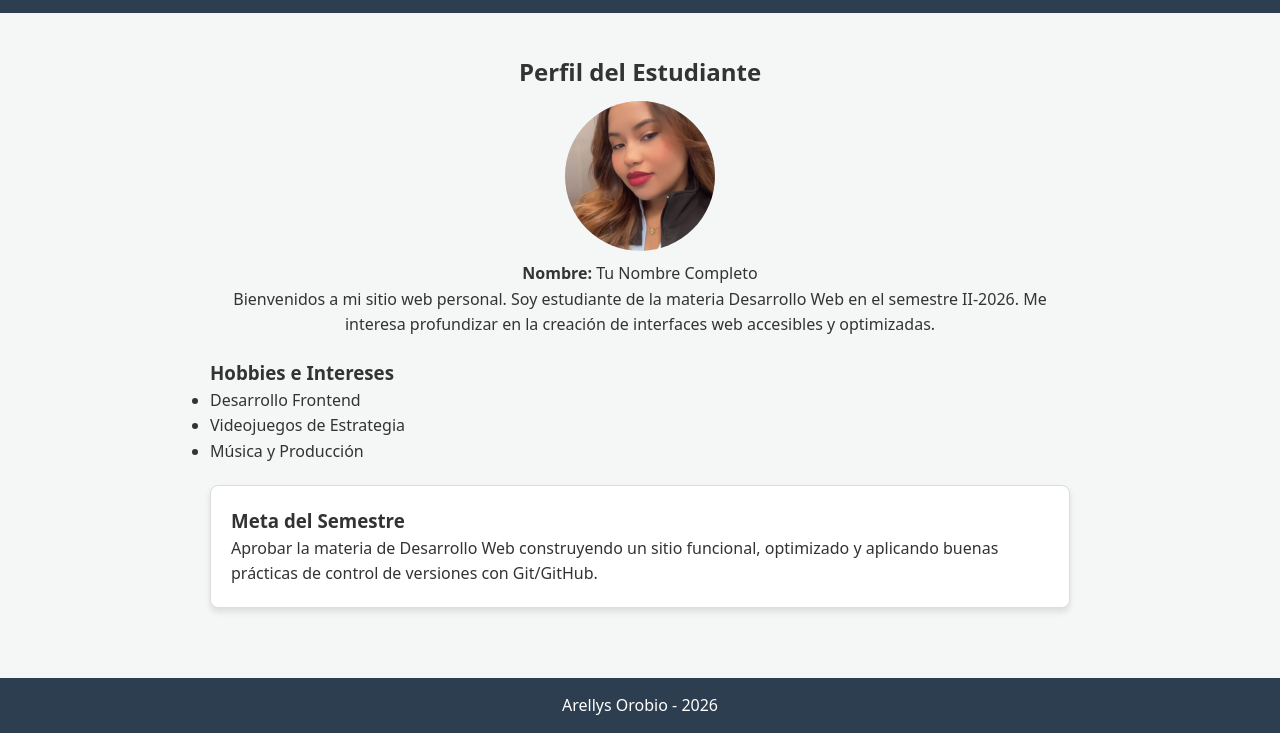
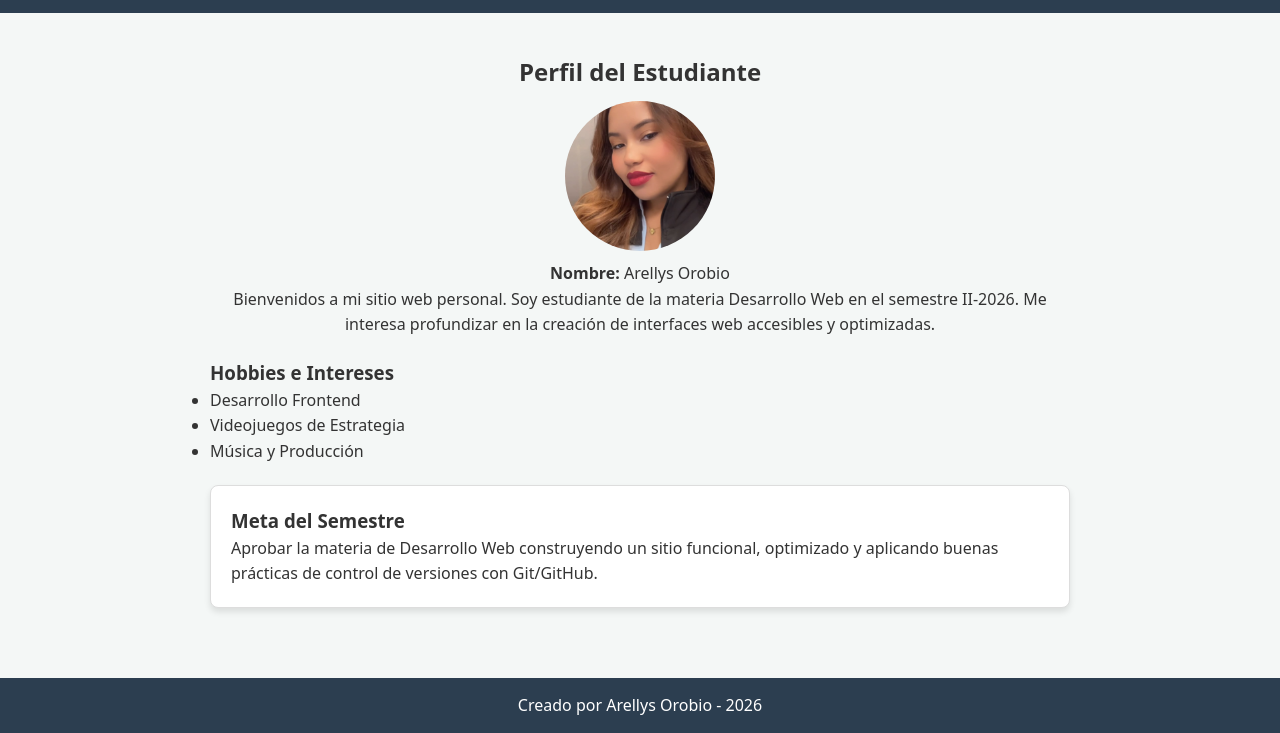
Before and after one commit to orobioarellys1013-hue/mi-hub-estudiantil-2026, a plain HTML site: page index.html in a window 1280 px wide. Shown: the part 96-829 px from the top of the page. Drawn offline with Linux system fonts and the light colour scheme; files whose address does not match are found by name.

Commit message:
Actualizacion de datos personales y footer en HTML

```diff
--- a/index.html
+++ b/index.html
@@ -20,7 +20,7 @@
     <section>
       <h2 class="text-center">Perfil del Estudiante</h2>
       <img src="img/avatar.jpg" alt="Foto de Perfil" class="avatar">
-      <p class="text-center"><strong>Nombre:</strong> Tu Nombre Completo</p>
+      <p class="text-center"><strong>Nombre:</strong> Arellys Orobio</p>
       <p class="text-center">
         Bienvenidos a mi sitio web personal. Soy estudiante de la materia Desarrollo Web en el semestre II-2026.
         Me interesa profundizar en la creación de interfaces web accesibles y optimizadas.
@@ -45,7 +45,7 @@
   </main>
 
   <footer>
-    <p>Arellys Orobio - 2026</p>
+    <p> Creado por Arellys Orobio - 2026</p>
   </footer>
 
 </body>
```
Also changed, not shown: recursos.html (+1 -1 lines).
